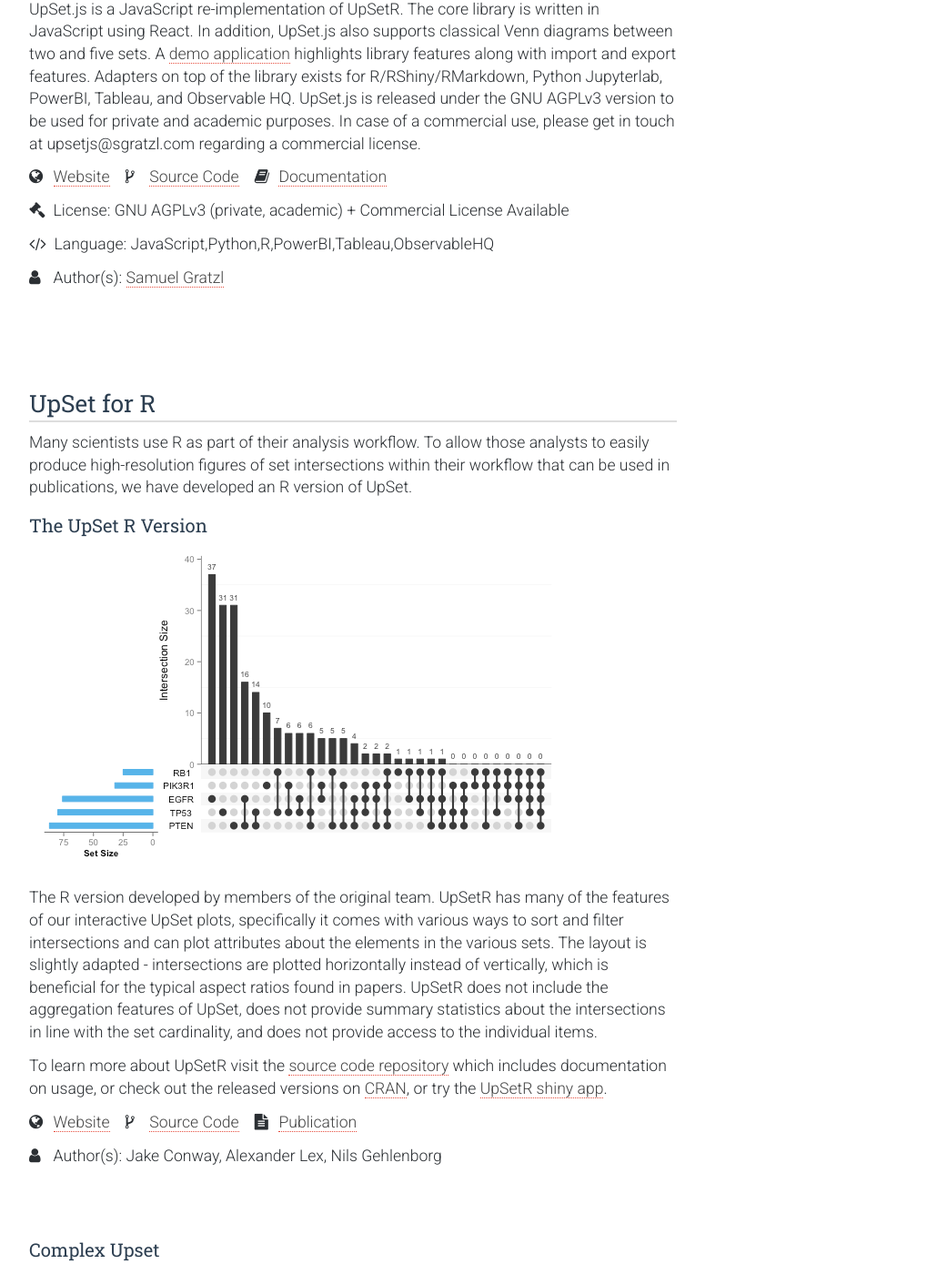
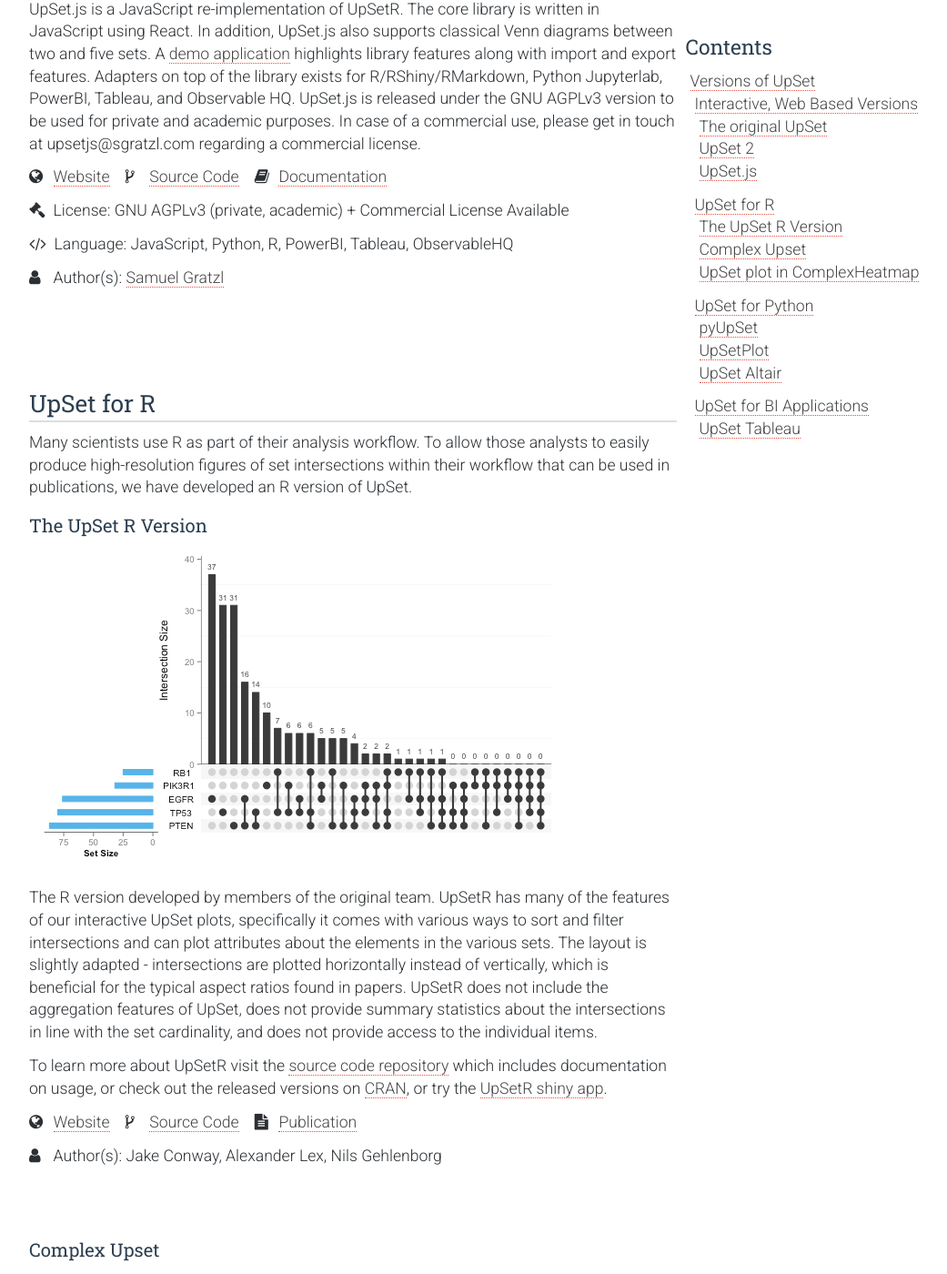
Before and after one commit to visdesignlab/upset-app, a Jekyll site: the page built from versions.md, in a window 1280 px wide and 1400 px high, scrolled down 2408 px. Shown: the whole window at 91% size, without its empty margins (68-1109 px from the left). Built offline with Jekyll 4.4.1, drawn with Linux system fonts in a browser that asks for light colours; nearby versions of some CDN libraries.

Commit message:
fixed sticky menu ...

```diff
--- a/css/site.scss
+++ b/css/site.scss
@@ -195,6 +195,10 @@ body {
    visibility: hidden;
    height: 0px;
   }
+
+  position: -webkit-sticky;
+  position: sticky;
+  top: 20px;
 }
 
 
```
Also changed, not shown: _upsetversions/upset.js.md (+1 -1 lines).
